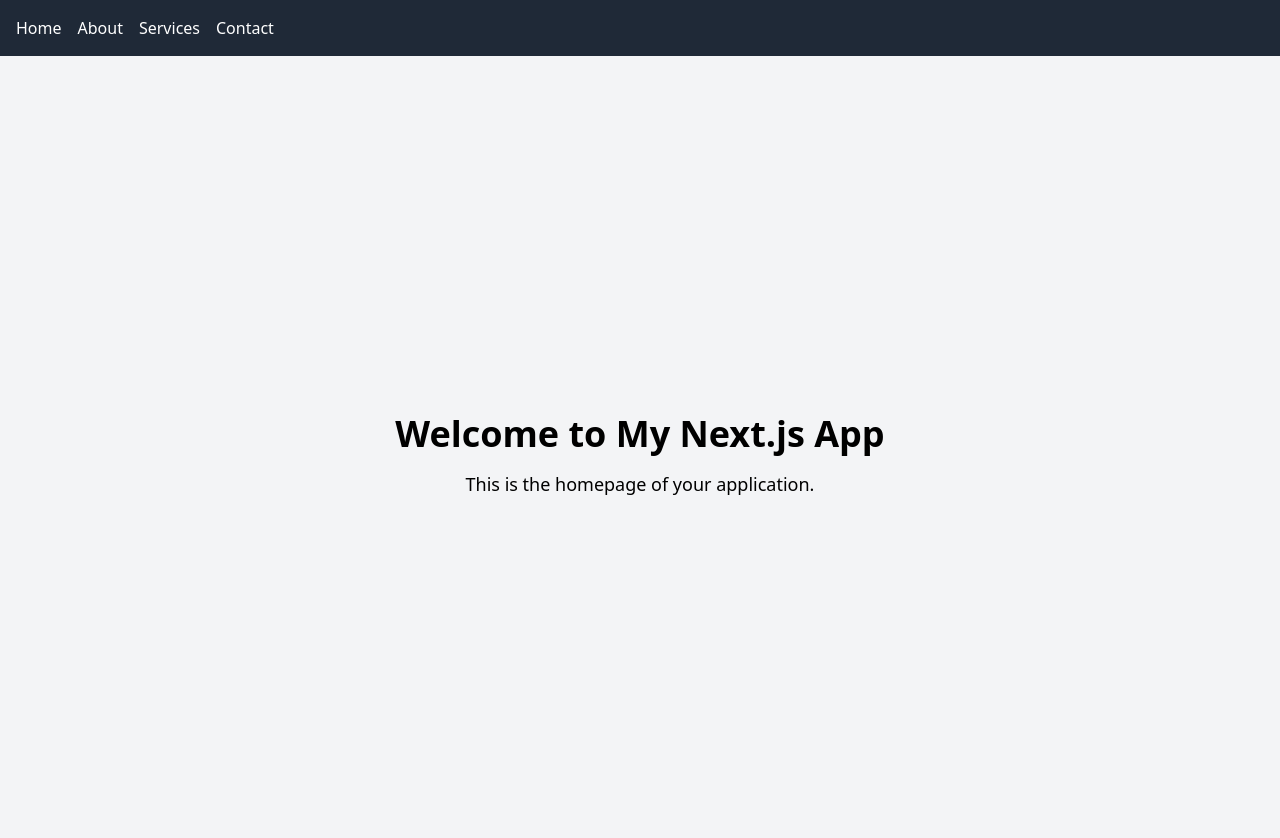
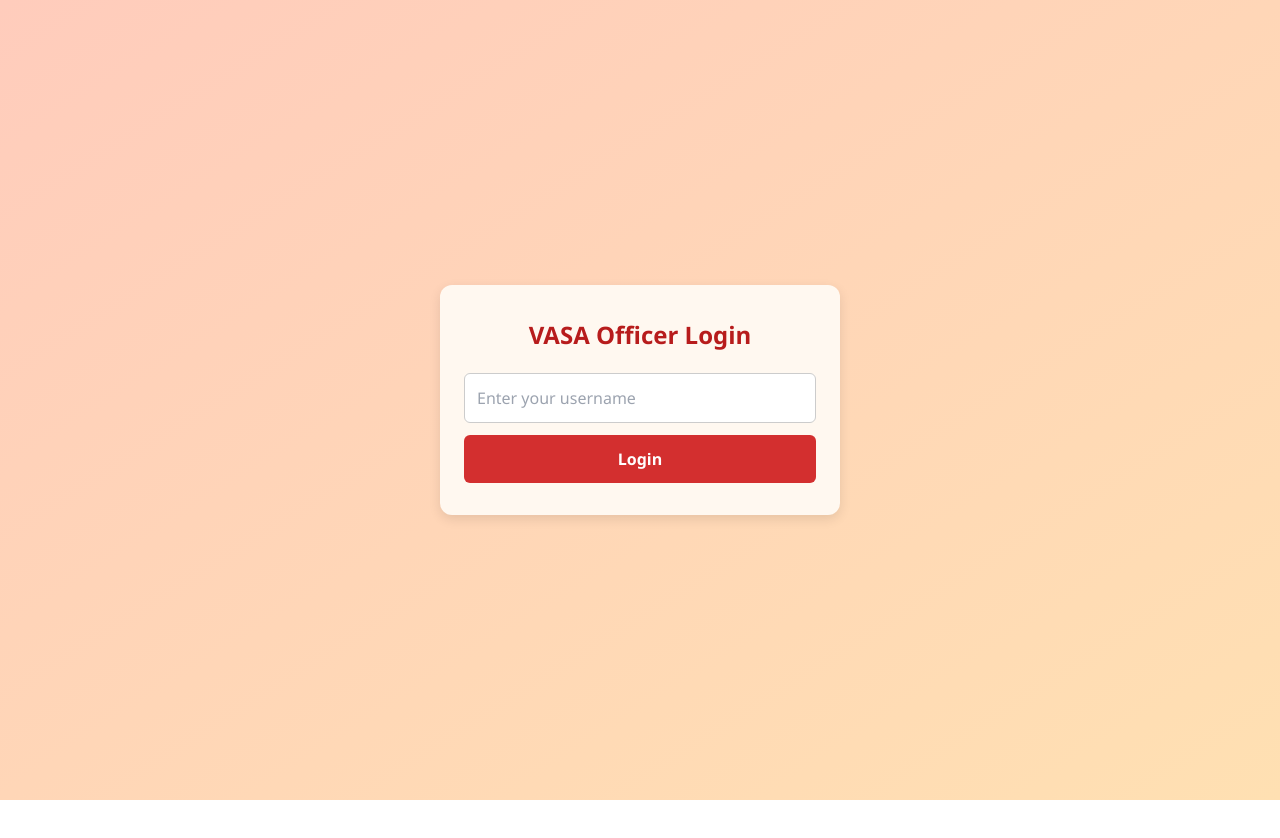
Before and after one commit to Vietnamese-American-Student-Association/Ham-choi-project, a Next.js app: page / in a window 1280 px wide. Shown: the top 838 px of the page. After the commit the page ends 800 px from the top, so only its background shows below. Built offline with nearby package versions, Linux system fonts and the light colour scheme.

Commit message:
change initial rendered page to login page

```diff
--- a/src/pages/index.tsx
+++ b/src/pages/index.tsx
@@ -1,15 +1,10 @@
 import React from 'react';
 import Navbar from '../components/Navbar';
+import LoginPage from './login';
 
 const Home: React.FC = () => {
   return (
-    <div>
-      <Navbar />
-      <main className="flex flex-col items-center justify-center min-h-screen bg-gray-100">
-        <h1 className="text-4xl font-bold">Welcome to My Next.js App</h1>
-        <p className="mt-4 text-lg">This is the homepage of your application.</p>
-      </main>
-    </div>
+   <LoginPage/>
   );
 };
 
```
